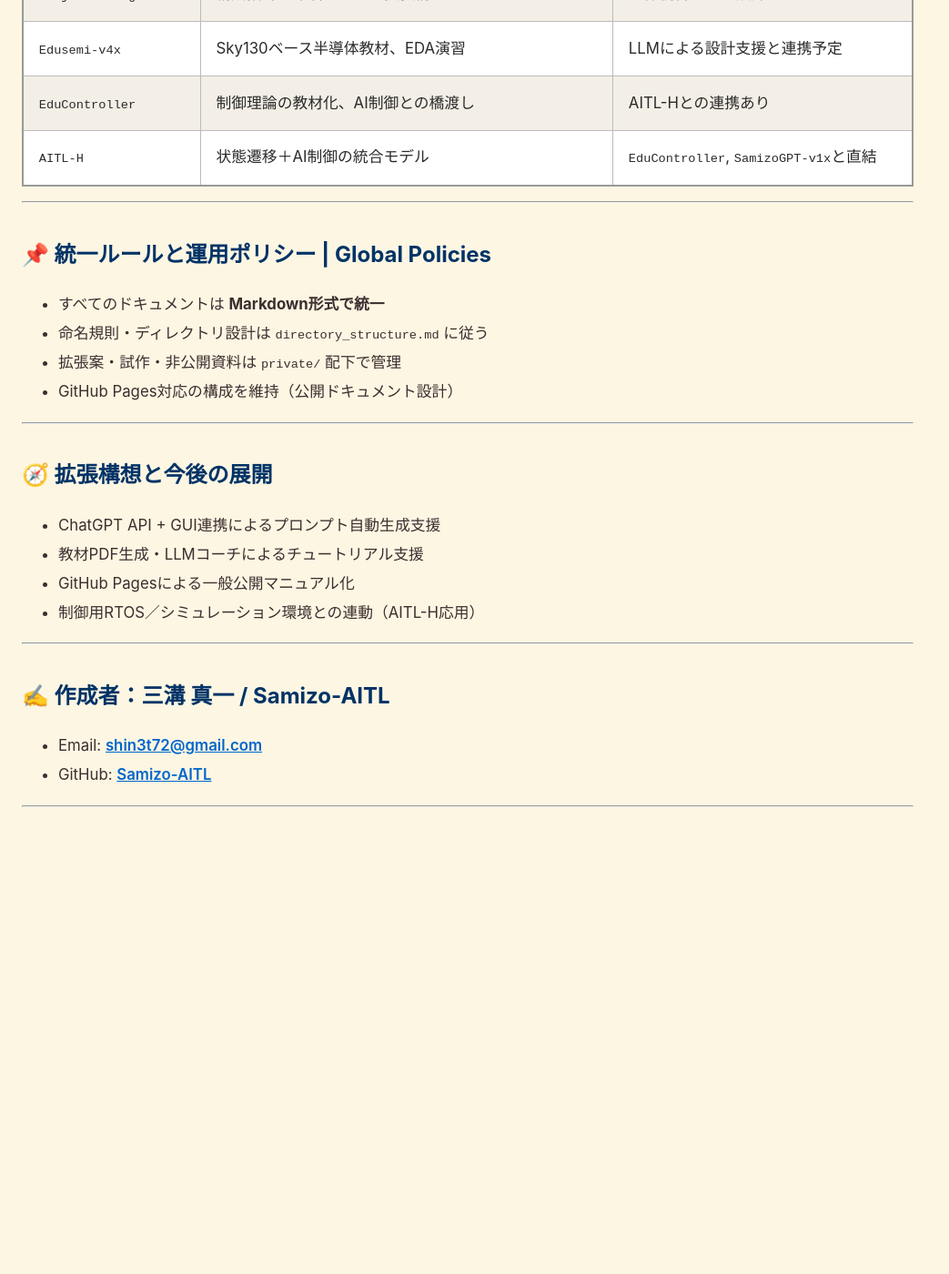
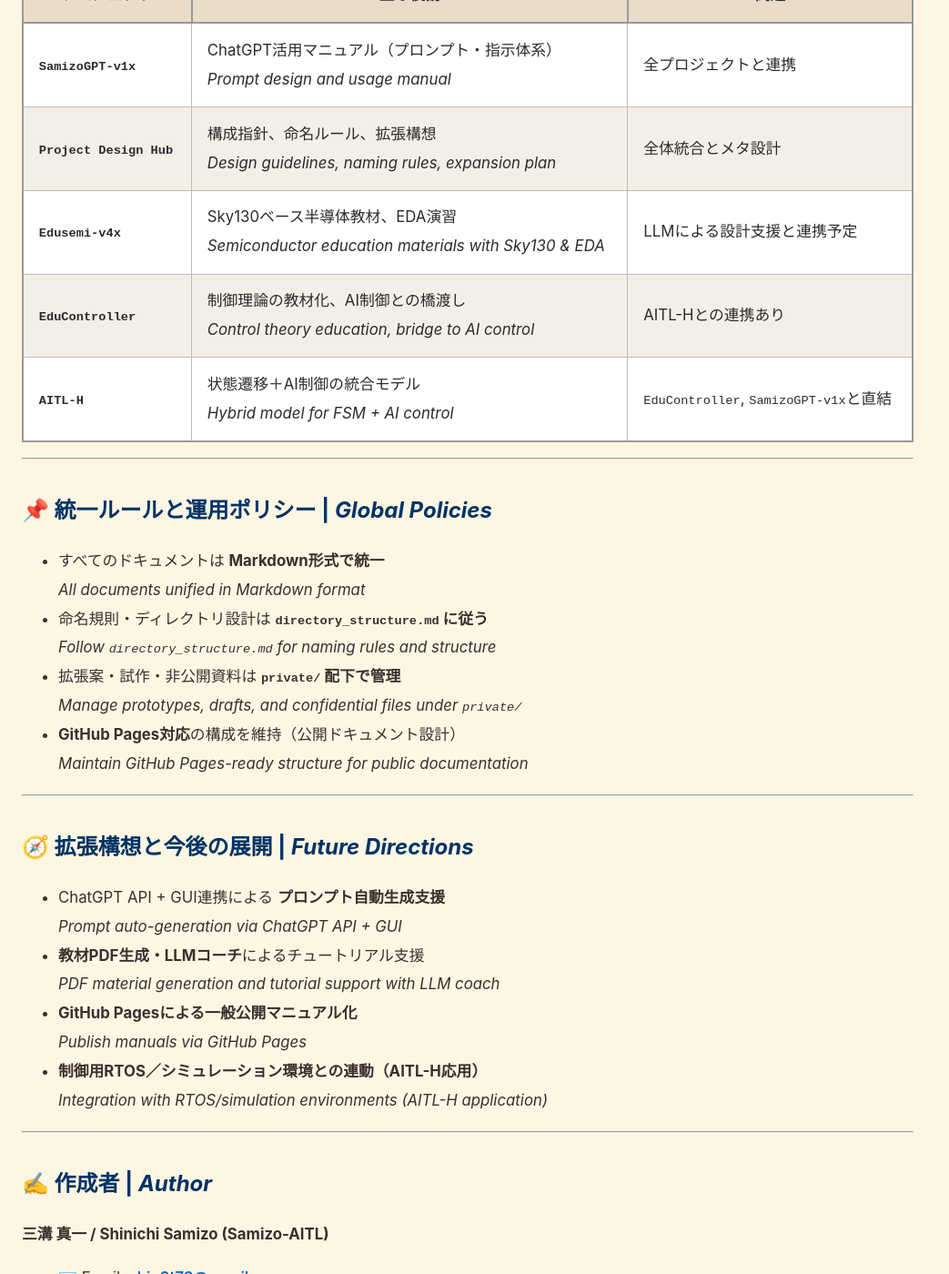
Before and after one commit to Samizo-AITL/SamizoGPT, a Jekyll site: the page built from SamizoGPT-v1x/project_overview.md, in a window 1280 px wide and 1400 px high, scrolled down 973 px. Shown: the whole window at 91% size, without its empty margins (0-1043 px from the left). Built offline with Jekyll 4.4.1, drawn with Linux system fonts in a browser that asks for light colours; our own code applies the rules of GitHub Pages for plain Markdown files; before the commit the page ends 1900 px from its top, so only the background shows below that; some of the changed text lies outside the part shown.

Commit message:
Update project_overview.md

````diff
--- a/SamizoGPT-v1x/project_overview.md
+++ b/SamizoGPT-v1x/project_overview.md
@@ -1,19 +1,29 @@
-# 🗂 project_overview.md
-
-SamizoGPTプロジェクト群の構成と相互関係を示す概要ドキュメント
-Overview of the structure and relationships within the SamizoGPT project ecosystem
+---
+layout: default
+title: Project Design Hub/project_overview.md
+---
 
 ---
 
-## 🎯 目的 | Purpose
+# 🗂 project_overview.md
 
-- ChatGPTを活用したプロンプト運用＋プロジェクト管理の**中核フレームワーク**を定義
-- 教材／制御／AI応用などの**個別プロジェクトと統合設計思想**をリンク
-- 拡張性・再利用性・ポートフォリオ化を前提に**構造的に整理**
+SamizoGPTプロジェクト群の構成と相互関係を示す **概要ドキュメント**
+*Overview of the structure and relationships within the SamizoGPT project ecosystem*
 
 ---
 
-## 🧱 基本構成 | Core Components
+## 🎯 目的 | *Purpose*
+
+- ChatGPTを活用したプロンプト運用＋プロジェクト管理の **中核フレームワークを定義**
+  *Define the core framework for prompt operations and project management using ChatGPT*
+- 教材／制御／AI応用などの **個別プロジェクトと統合設計思想をリンク**
+  *Link individual projects such as education, control, and AI applications with integrated design philosophy*
+- 拡張性・再利用性・ポートフォリオ化を前提に **構造的に整理**
+  *Organize structurally with extensibility, reusability, and portfolio building in mind*
+
+---
+
+## 🧱 基本構成 | *Core Components*
 
 ```plaintext
 SamizoGPT/
@@ -26,39 +36,48 @@
 └── docs/                    ← GitHub Pages用（公開用Webコンテンツ）
 ```
 
-## 🔗 プロジェクト相互関係 | Inter-Project Links
+---
+
+## 🔗 プロジェクト相互関係 | *Inter-Project Links*
 
 | プロジェクト | 主な役割 | 関連 |
 |--------------|-----------|-------|
-| `SamizoGPT-v1x` | ChatGPT活用マニュアル（プロンプト・指示体系） | 全プロジェクトと連携 |
-| `Project Design Hub` | 構成指針、命名ルール、拡張構想 | 全体統合とメタ設計 |
-| `Edusemi-v4x` | Sky130ベース半導体教材、EDA演習 | LLMによる設計支援と連携予定 |
-| `EduController` | 制御理論の教材化、AI制御との橋渡し | AITL-Hとの連携あり |
-| `AITL-H` | 状態遷移＋AI制御の統合モデル | `EduController`, `SamizoGPT-v1x`と直結 |
+| **`SamizoGPT-v1x`** | ChatGPT活用マニュアル（プロンプト・指示体系）<br>*Prompt design and usage manual* | 全プロジェクトと連携 |
+| **`Project Design Hub`** | 構成指針、命名ルール、拡張構想<br>*Design guidelines, naming rules, expansion plan* | 全体統合とメタ設計 |
+| **`Edusemi-v4x`** | Sky130ベース半導体教材、EDA演習<br>*Semiconductor education materials with Sky130 & EDA* | LLMによる設計支援と連携予定 |
+| **`EduController`** | 制御理論の教材化、AI制御との橋渡し<br>*Control theory education, bridge to AI control* | AITL-Hとの連携あり |
+| **`AITL-H`** | 状態遷移＋AI制御の統合モデル<br>*Hybrid model for FSM + AI control* | `EduController`, `SamizoGPT-v1x`と直結 |
 
 ---
 
-## 📌 統一ルールと運用ポリシー | Global Policies
+## 📌 統一ルールと運用ポリシー | *Global Policies*
 
 - すべてのドキュメントは **Markdown形式で統一**
-- 命名規則・ディレクトリ設計は `directory_structure.md` に従う
-- 拡張案・試作・非公開資料は `private/` 配下で管理
-- GitHub Pages対応の構成を維持（公開ドキュメント設計）
+  *All documents unified in Markdown format*
+- 命名規則・ディレクトリ設計は **`directory_structure.md` に従う**
+  *Follow `directory_structure.md` for naming rules and structure*
+- 拡張案・試作・非公開資料は **`private/` 配下で管理**
+  *Manage prototypes, drafts, and confidential files under `private/`*
+- **GitHub Pages対応**の構成を維持（公開ドキュメント設計）
+  *Maintain GitHub Pages-ready structure for public documentation*
 
 ---
 
-## 🧭 拡張構想と今後の展開
+## 🧭 拡張構想と今後の展開 | *Future Directions*
 
-- ChatGPT API + GUI連携によるプロンプト自動生成支援
-- 教材PDF生成・LLMコーチによるチュートリアル支援
-- GitHub Pagesによる一般公開マニュアル化
-- 制御用RTOS／シミュレーション環境との連動（AITL-H応用）
+- ChatGPT API + GUI連携による **プロンプト自動生成支援**
+  *Prompt auto-generation via ChatGPT API + GUI*
+- **教材PDF生成・LLMコーチ**によるチュートリアル支援
+  *PDF material generation and tutorial support with LLM coach*
+- **GitHub Pagesによる一般公開マニュアル化**
+  *Publish manuals via GitHub Pages*
+- **制御用RTOS／シミュレーション環境との連動（AITL-H応用）**
+  *Integration with RTOS/simulation environments (AITL-H application)*
 
 ---
 
-## ✍ 作成者：三溝 真一 / Samizo-AITL
+## ✍ 作成者 | *Author*
 
-- Email: [shin3t72@gmail.com](mailto:shin3t72@gmail.com)
-- GitHub: [Samizo-AITL](https://github.com/Samizo-AITL)
-
----
+**三溝 真一 / Shinichi Samizo (Samizo-AITL)**
+- ✉️ Email: [shin3t72@gmail.com](mailto:shin3t72@gmail.com)
+- 💻 GitHub: [Samizo-AITL](https://github.com/Samizo-AITL)
````
